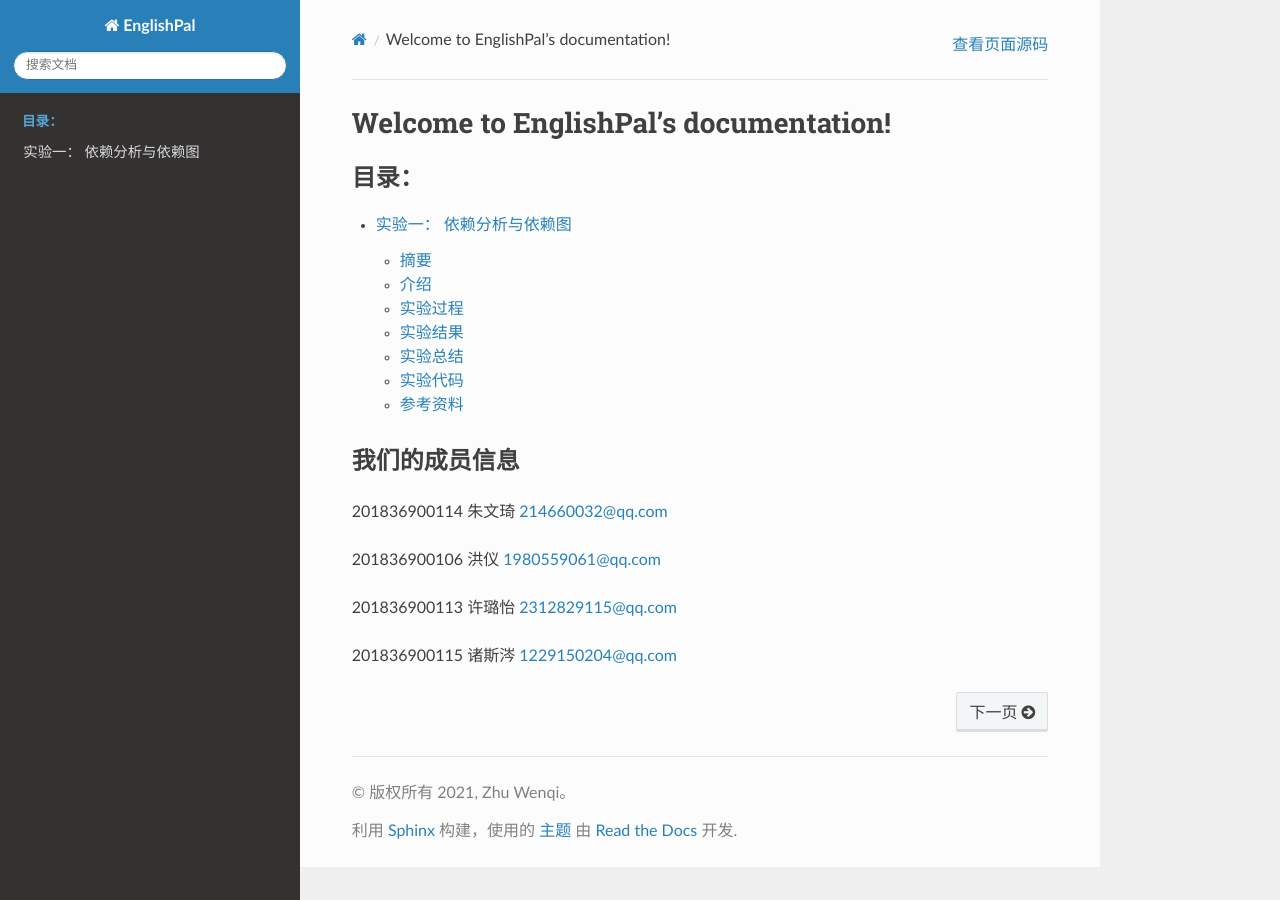
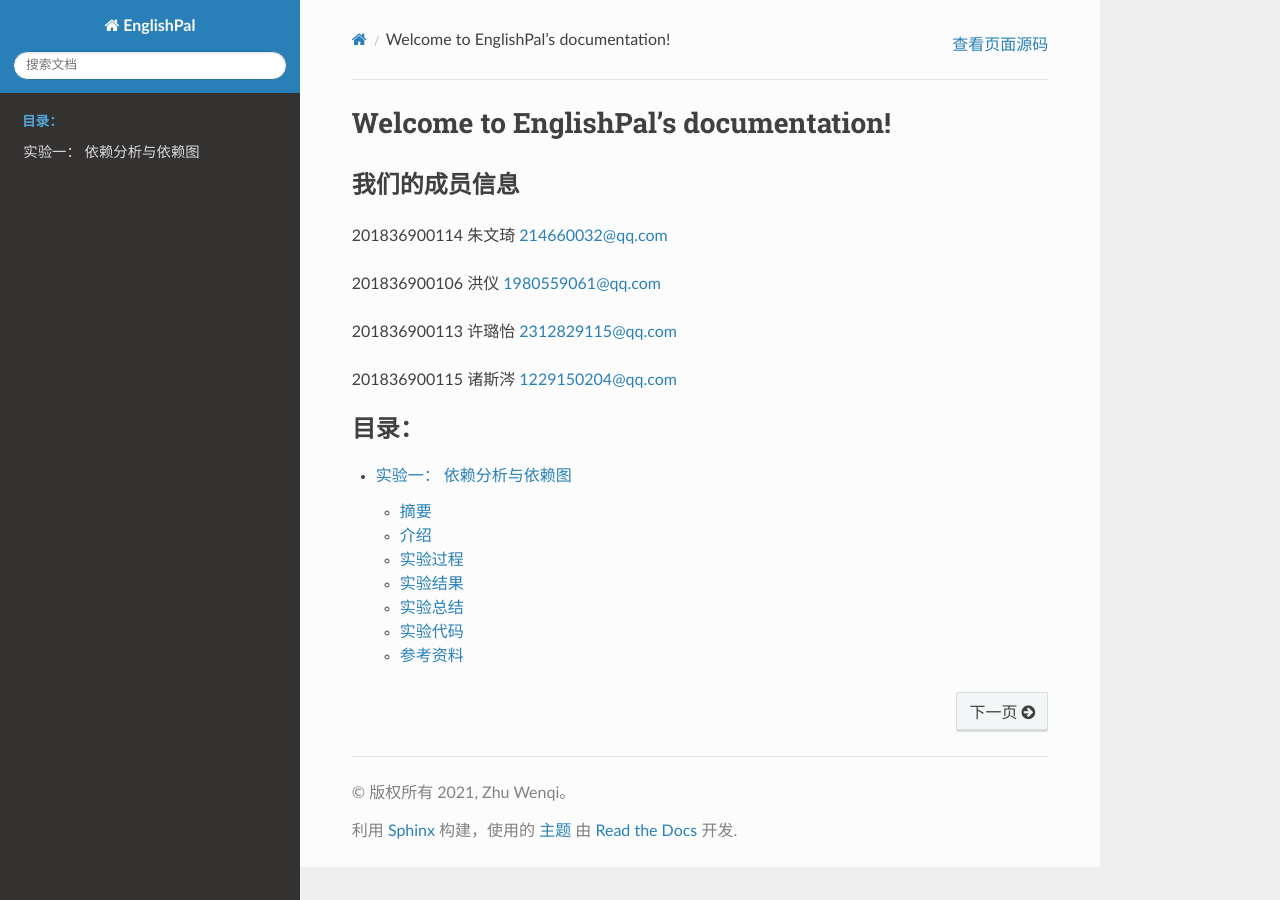
Before and after one commit to vicky-ZhuWenqi/Arch-LabDocs, a Sphinx documentation site: the page built from readthedocs/source/index.rst, in a window 1280 px wide. Built offline with Sphinx 7.4.7 and the Read the Docs theme 2.0.0, drawn with Linux system fonts in a browser that asks for light colours; part of the change alters nothing that is shown.

```diff
--- a/readthedocs/source/index.rst
+++ b/readthedocs/source/index.rst
@@ -1,11 +1,5 @@
 Welcome to EnglishPal's documentation!
 ======================================
-
-.. toctree::
-   :maxdepth: 2
-   :caption: 目录：
-
-   实验一 依赖分析与依赖图
 
 我们的成员信息
 --------------------
@@ -16,3 +10,9 @@ Welcome to EnglishPal's documentation!
 201836900113    许璐怡    2312829115@qq.com
 
 201836900115    诸斯涔    1229150204@qq.com
+
+.. toctree::
+   :maxdepth: 2
+   :caption: 目录：
+
+   实验一 依赖分析与依赖图
```
